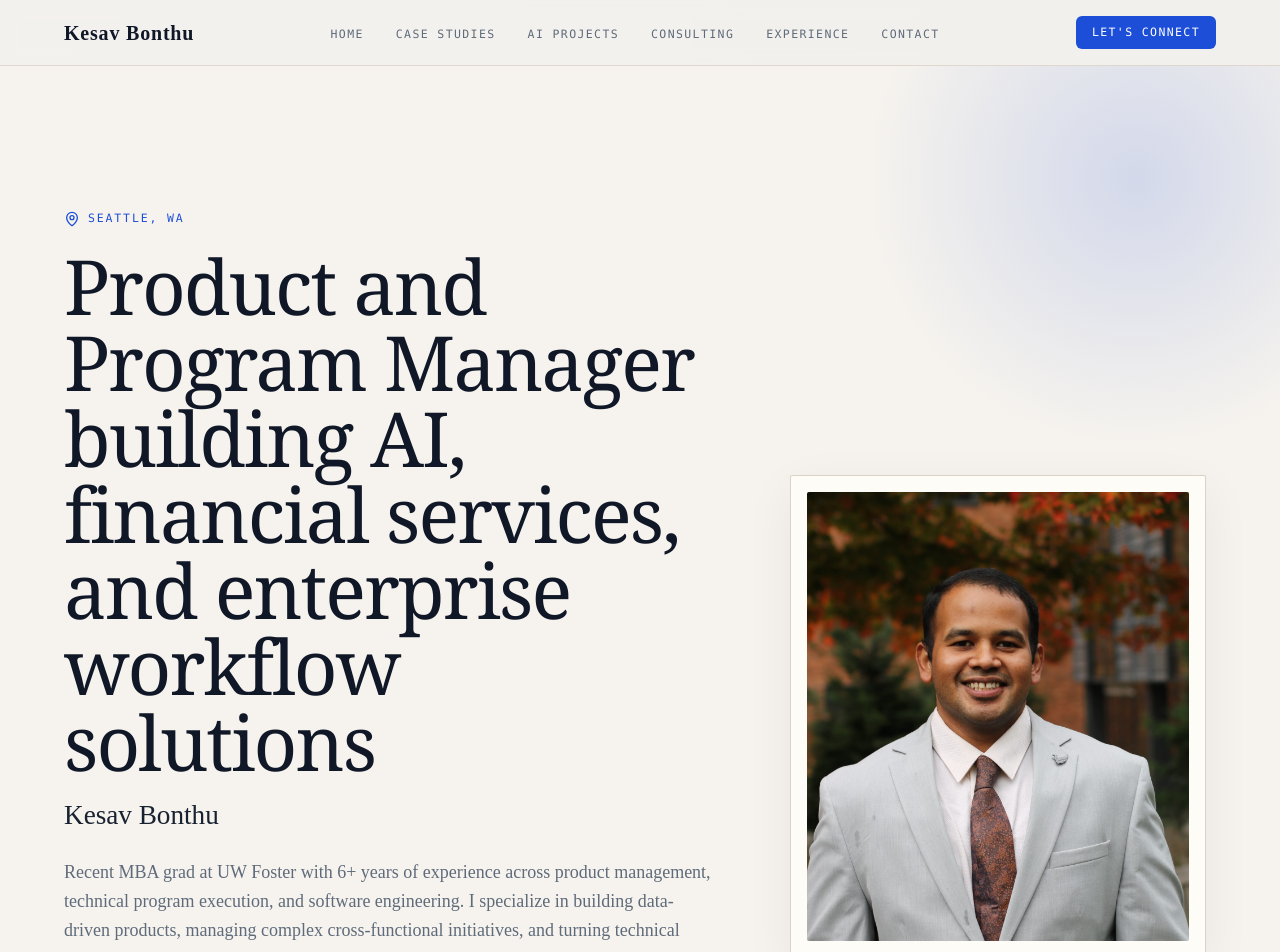
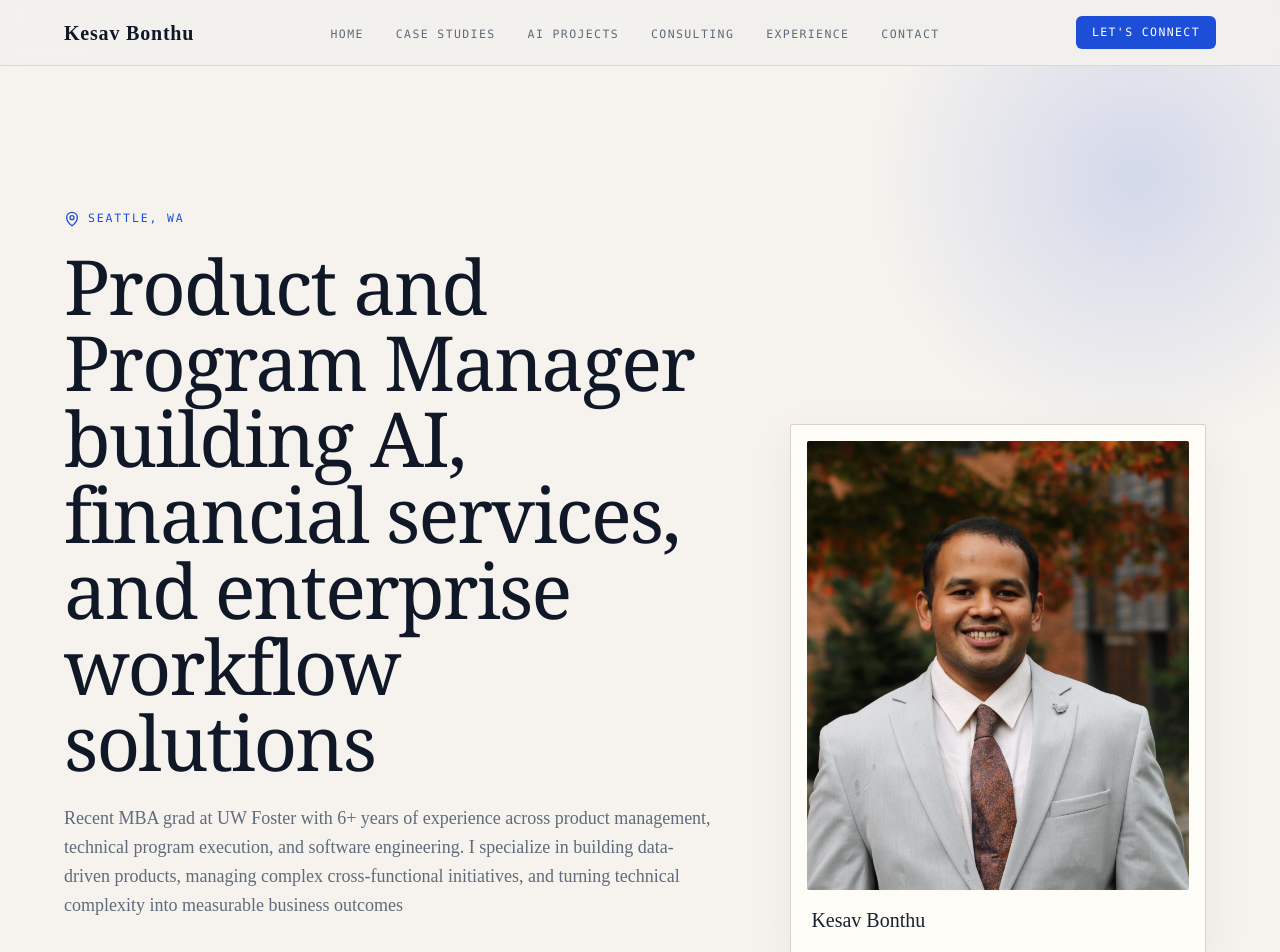
Before and after one commit to kesavbonthu/Kesav-Portfolio-Website, a Next.js app: page / in a window 1280 px wide. Shown: the top 952 px of the page. Built offline with nearby package versions, Linux system fonts and the light colour scheme.

Commit message:
Move hero name below portrait

```diff
--- a/components/home/HeroSection.tsx
+++ b/components/home/HeroSection.tsx
@@ -27,10 +27,6 @@ export default function HeroSection() {
           <h1 className="max-w-4xl text-4xl font-light tracking-tight text-[color:var(--portfolio-ink)] sm:text-5xl lg:text-6xl xl:text-[4.75rem]">
             Product and Program Manager building AI, financial services, and enterprise workflow solutions
           </h1>
-
-          <p className="mt-4 text-lg font-medium text-[color:var(--portfolio-deep)] sm:text-xl lg:text-[1.7rem]">
-            Kesav Bonthu
-          </p>
 
           <p className="mt-6 max-w-3xl text-base leading-relaxed text-[color:var(--portfolio-muted)] sm:text-lg lg:max-w-2xl">
             Recent MBA grad at UW Foster with 6+ years of experience across product management,
@@ -76,6 +72,11 @@ export default function HeroSection() {
                 className="h-full w-full object-cover object-[center_20%]"
               />
             </div>
+            <div className="px-2 pb-1 pt-4 sm:px-1">
+              <p className="text-lg font-medium text-[color:var(--portfolio-deep)] sm:text-xl">
+                Kesav Bonthu
+              </p>
+            </div>
           </div>
         </motion.div>
       </div>
```
